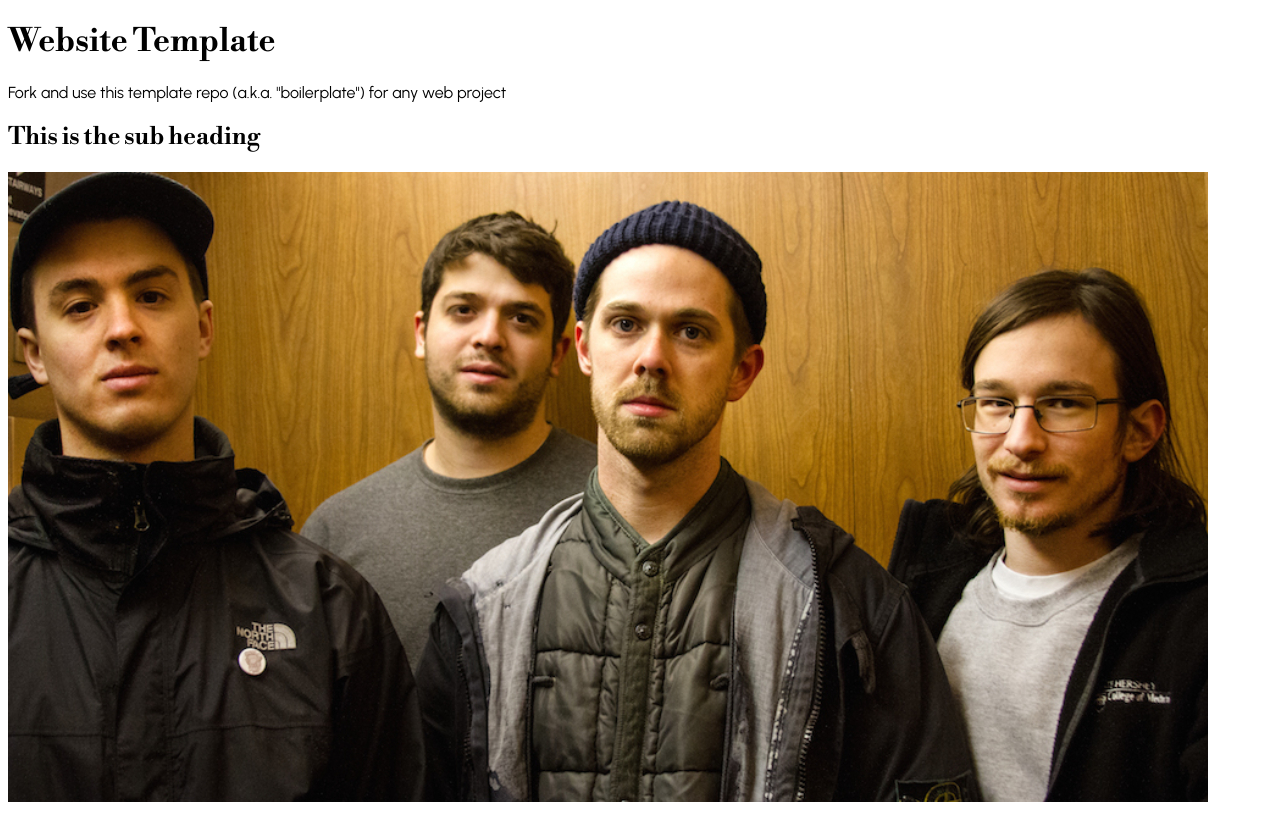
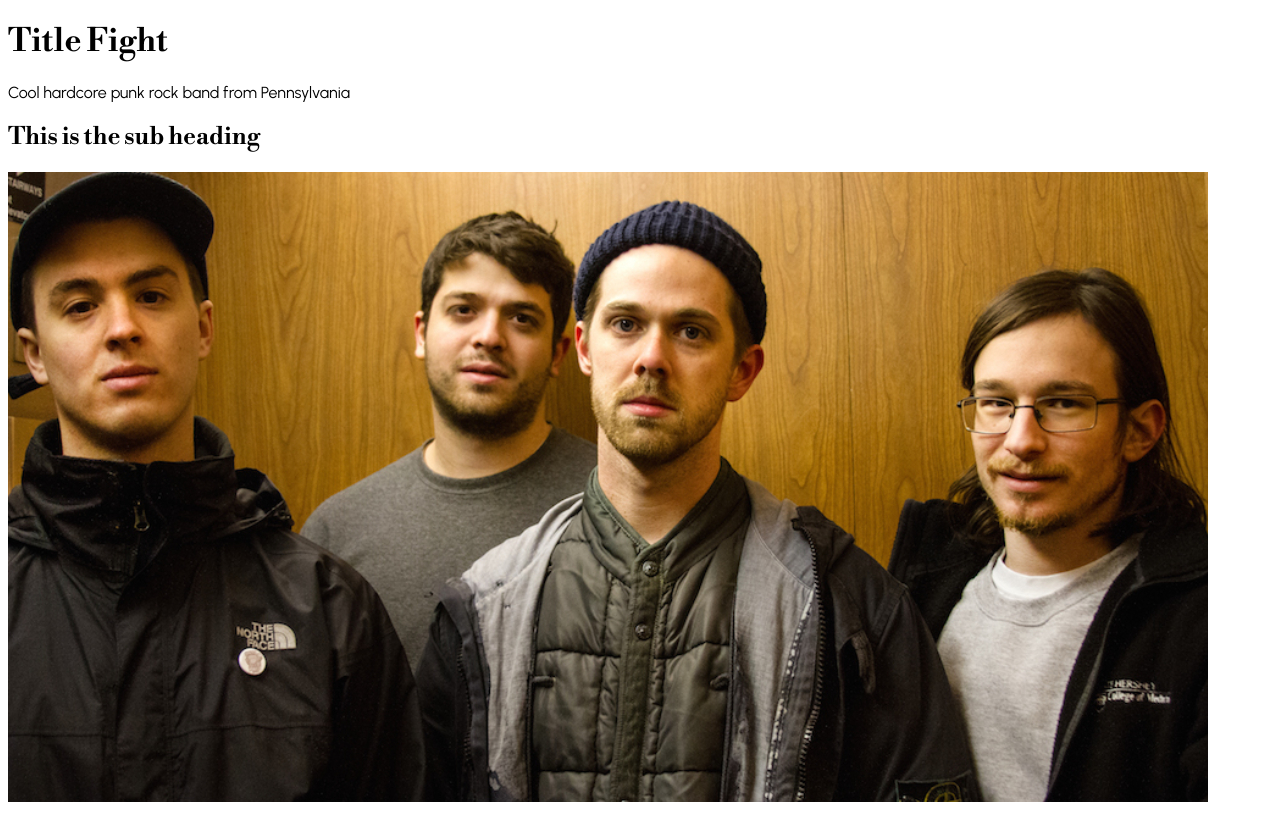
Before and after one commit to jub230000/jared-internet-studio, a plain HTML site: page asg3/index.html in a window 1280 px wide. Drawn offline with nearby package versions, Linux system fonts and the light colour scheme.

Commit message:
Updated asg3 index.html

```diff
--- a/asg3/index.html
+++ b/asg3/index.html
@@ -12,8 +12,8 @@
 </head>
 <body>
 
-	<h1>Website Template</h1>
-	<p>Fork and use this template repo (a.k.a. "boilerplate") for any web project</p>
+	<h1>Title Fight</h1>
+	<p>Cool hardcore punk rock band from Pennsylvania</p>
 
 <h2> This is the sub heading</h2>
 <img src="img/titlefight.jpg">
```
